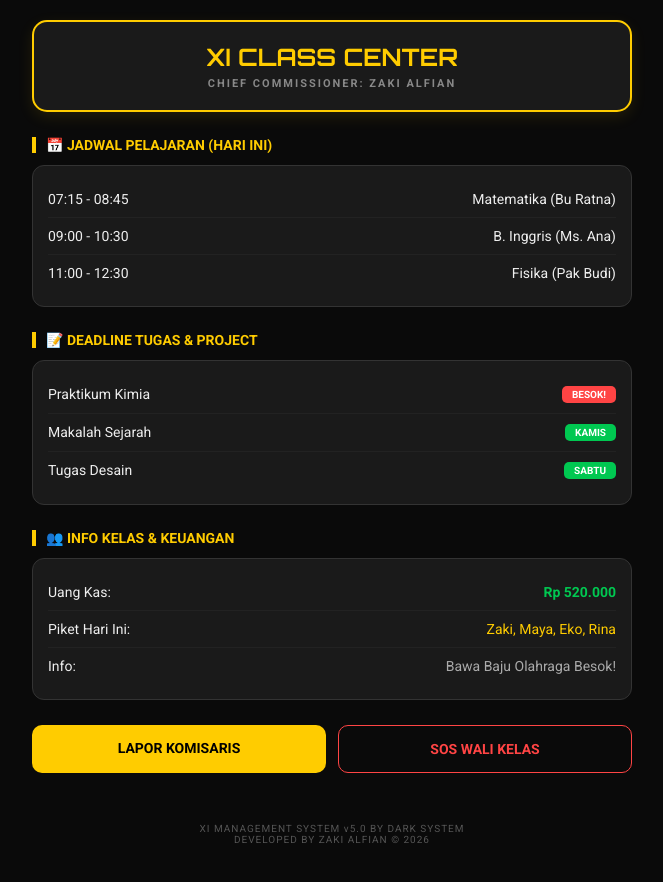
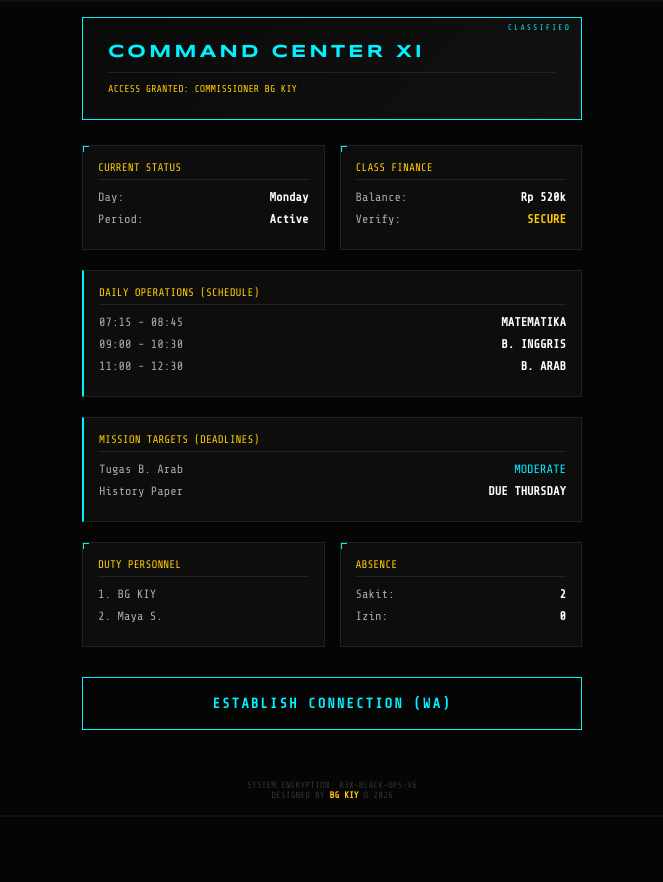
Before and after one commit to zakialfian221-cloud/XI-tugas-skolah-buatan-saya, a plain HTML site: page index.html in a window 1280 px wide. Shown: the whole page, without its empty margins (308-971 px from the left). After the commit the page ends 817 px from the top, so only its background shows below. Drawn offline with nearby package versions, Linux system fonts and the light colour scheme.

Commit message:
Update title and styling for command center page

```diff
--- a/index.html
+++ b/index.html
@@ -3,82 +3,98 @@
 <head>
     <meta charset="UTF-8">
     <meta name="viewport" content="width=device-width, initial-scale=1.0">
-    <title>XI CLASS - CONTROL CENTER</title>
+    <title>R3X V6 - COMMAND CENTER XI</title>
     <style>
-        @import url('https://fonts.googleapis.com/css2?family=Orbitron:wght@700&family=Roboto:wght@400;700&display=swap');
+        @import url('https://fonts.googleapis.com/css2?family=Syncopate:wght@700&family=Share+Tech+Mono&display=swap');
 
-        :root { --gold: #ffcc00; --dark: #0a0a0a; --gray: #1a1a1a; --red: #ff4444; }
-        body { background: var(--dark); color: #eee; font-family: 'Roboto', sans-serif; margin: 0; padding: 20px; }
+        :root { --cyan: #00f2ff; --gold: #ffcc00; --bg: #050505; --panel: #0d0d0d; }
 
-        .container { max-width: 600px; margin: auto; }
+        body { background: var(--bg); color: #fff; font-family: 'Share Tech Mono', monospace; margin: 0; padding: 15px; border: 2px solid #111; min-height: 95vh; }
+        .container { max-width: 500px; margin: auto; }
 
-        /* Header Statis Mewah */
-        .header { border: 2px solid var(--gold); border-radius: 15px; padding: 20px; text-align: center; background: var(--gray); margin-bottom: 20px; box-shadow: 0 5px 15px rgba(255, 204, 0, 0.1); }
-        h1 { font-family: 'Orbitron', sans-serif; color: var(--gold); margin: 0; font-size: 24px; }
-        .sub-header { color: #888; font-size: 11px; letter-spacing: 2px; margin-top: 5px; font-weight: bold; }
+        /* VIP HEADER */
+        .vip-header { border: 1px solid var(--cyan); border-radius: 0; padding: 25px; background: linear-gradient(135deg, #0a0a0a, #111); position: relative; margin-bottom: 25px; }
+        .vip-header::before { content: "CLASSIFIED"; position: absolute; top: 5px; right: 10px; font-size: 8px; color: var(--cyan); letter-spacing: 2px; }
+        h1 { font-family: 'Syncopate', sans-serif; font-size: 18px; color: var(--cyan); margin: 0; letter-spacing: 3px; }
+        .user-id { font-size: 10px; color: var(--gold); margin-top: 10px; border-top: 1px solid #222; padding-top: 10px; }
 
-        /* Section Title */
-        .section-title { border-left: 4px solid var(--gold); padding-left: 10px; margin: 25px 0 12px 0; font-weight: bold; color: var(--gold); text-transform: uppercase; font-size: 14px; }
+        /* GRID SYSTEM */
+        .grid-panel { display: grid; grid-template-columns: 1fr 1fr; gap: 15px; margin-bottom: 20px; }
+        .panel-box { background: var(--panel); border: 1px solid #222; padding: 15px; position: relative; }
+        .panel-box::after { content: ""; position: absolute; top: 0; left: 0; width: 5px; height: 5px; border-top: 1px solid var(--cyan); border-left: 1px solid var(--cyan); }
+        .panel-title { font-size: 11px; color: var(--gold); margin-bottom: 10px; text-transform: uppercase; border-bottom: 1px solid #222; padding-bottom: 5px; }
 
-        /* Box Konten */
-        .box { background: var(--gray); border-radius: 12px; padding: 15px; border: 1px solid #333; }
-        .item { display: flex; justify-content: space-between; padding: 10px 0; border-bottom: 1px solid #222; font-size: 14px; }
-        .item:last-child { border: none; }
+        .data-row { display: flex; justify-content: space-between; font-size: 12px; margin-bottom: 8px; color: #aaa; }
+        .data-val { color: #fff; font-weight: bold; }
 
-        /* Status Badges */
-        .badge { padding: 3px 10px; border-radius: 5px; font-size: 10px; font-weight: bold; text-transform: uppercase; }
-        .urgent { background: var(--red); color: white; }
-        .safe { background: #00c851; color: white; }
+        /* FULL WIDTH PANEL */
+        .full-panel { background: var(--panel); border: 1px solid #222; padding: 15px; margin-bottom: 20px; border-left: 2px solid var(--cyan); }
 
-        /* Action Buttons */
-        .btn-grid { display: grid; grid-template-columns: 1fr 1fr; gap: 12px; margin-top: 25px; }
-        .btn { display: block; text-align: center; padding: 15px; border-radius: 10px; text-decoration: none; font-weight: bold; font-size: 14px; transition: 0.3s; }
-        .btn-gold { background: var(--gold); color: #000; }
-        .btn-sos { background: transparent; color: var(--red); border: 1px solid var(--red); }
-        .btn:active { transform: scale(0.95); }
+        /* VIP BUTTONS */
+        .action-area { margin-top: 30px; }
+        .btn-vip { display: block; width: 100%; padding: 18px; background: transparent; color: var(--cyan); border: 1px solid var(--cyan); text-decoration: none; text-align: center; font-weight: bold; font-size: 14px; text-transform: uppercase; letter-spacing: 2px; box-sizing: border-box; }
+        .btn-vip:active { background: var(--cyan); color: #000; }
 
-        .footer { text-align: center; font-size: 10px; color: #555; margin-top: 50px; padding-bottom: 20px; letter-spacing: 1px; }
+        .footer { text-align: center; font-size: 9px; color: #333; margin-top: 50px; text-transform: uppercase; }
+        .secure-tag { color: var(--gold); font-weight: bold; }
     </style>
 </head>
 <body>
 
 <div class="container">
-    <div class="header">
-        <h1>XI CLASS CENTER</h1>
-        <div class="sub-header">CHIEF COMMISSIONER: ZAKI ALFIAN</div>
+    <div class="vip-header">
+        <h1>COMMAND CENTER XI</h1>
+        <div class="user-id">ACCESS GRANTED: COMMISSIONER BG KIY</div>
     </div>
 
-    <div class="section-title">📅 JADWAL PELAJARAN (HARI INI)</div>
-    <div class="box">
-        <div class="item"><span>07:15 - 08:45</span> <span>Matematika (Bu Ratna)</span></div>
-        <div class="item"><span>09:00 - 10:30</span> <span>B. Inggris (Ms. Ana)</span></div>
-        <div class="item"><span>11:00 - 12:30</span> <span>Fisika (Pak Budi)</span></div>
+    <div class="grid-panel">
+        <div class="panel-box">
+            <div class="panel-title">Current Status</div>
+            <div class="data-row">Day: <span class="data-val">Monday</span></div>
+            <div class="data-row">Period: <span class="data-val">Active</span></div>
+        </div>
+        <div class="panel-box">
+            <div class="panel-title">Class Finance</div>
+            <div class="data-row">Balance: <span class="data-val">Rp 520k</span></div>
+            <div class="data-row">Verify: <span class="secure-tag">SECURE</span></div>
+        </div>
     </div>
 
-    <div class="section-title">📝 DEADLINE TUGAS & PROJECT</div>
-    <div class="box">
-        <div class="item"><span>Praktikum Kimia</span> <span class="badge urgent">BESOK!</span></div>
-        <div class="item"><span>Makalah Sejarah</span> <span class="badge safe">KAMIS</span></div>
-        <div class="item"><span>Tugas Desain</span> <span class="badge safe">SABTU</span></div>
+    <div class="full-panel">
+        <div class="panel-title">Daily Operations (Schedule)</div>
+        <div class="data-row">07:15 - 08:45 <span class="data-val">MATEMATIKA</span></div>
+        <div class="data-row">09:00 - 10:30 <span class="data-val">B. INGGRIS</span></div>
+        <div class="data-row">11:00 - 12:30 <span class="data-val">B. ARAB</span></div>
     </div>
 
-    <div class="section-title">👥 INFO KELAS & KEUANGAN</div>
-    <div class="box">
-        <div class="item"><span>Uang Kas:</span> <span style="color: #00c851; font-weight:bold;">Rp 520.000</span></div>
-        <div class="item"><span>Piket Hari Ini:</span> <span style="color: var(--gold);">Zaki, Maya, Eko, Rina</span></div>
-        <div class="item"><span>Info:</span> <span style="color: #aaa;">Bawa Baju Olahraga Besok!</span></div>
+    <div class="full-panel">
+        <div class="panel-title">Mission Targets (Deadlines)</div>
+        <div class="data-row">Tugas B. Arab <span style="color:var(--cyan);">MODERATE</span></div>
+        <div class="data-row">History Paper <span class="data-val">DUE THURSDAY</span></div>
     </div>
 
-    <div class="btn-grid">
-        <a href="https://wa.me/6283147684295?text=Lapor+Komisaris+Zaki,+saya+mau+bertanya+tentang..." class="btn btn-gold">LAPOR KOMISARIS</a>
-        <a href="tel:08123456789" class="btn btn-sos">SOS WALI KELAS</a>
+    <div class="grid-panel">
+        <div class="panel-box">
+            <div class="panel-title">Duty Personnel</div>
+            <div class="data-row">1. BG KIY</div>
+            <div class="data-row">2. Maya S.</div>
+        </div>
+        <div class="panel-box">
+            <div class="panel-title">Absence</div>
+            <div class="data-row">Sakit: <span class="data-val">2</span></div>
+            <div class="data-row">Izin: <span class="data-val">0</span></div>
+        </div>
+    </div>
+
+    <div class="action-area">
+        <a href="https://wa.me/6283147684295?text=COMMISSIONER+BG+KIY+IDENTIFIED.+SEND+MESSAGE..." class="btn-vip">ESTABLISH CONNECTION (WA)</a>
     </div>
 
     <div class="footer">
-        XI MANAGEMENT SYSTEM v5.0 BY DARK SYSTEM<br>
-        DEVELOPED BY ZAKI ALFIAN &copy; 2026
+        SYSTEM ENCRYPTION: R3X-BLACK-OPS-V6<br>
+        DESIGNED BY <span class="secure-tag">BG KIY</span> &copy; 2026
     </div>
 </div>
 
 </body>
-</html>
+    </html>
```
